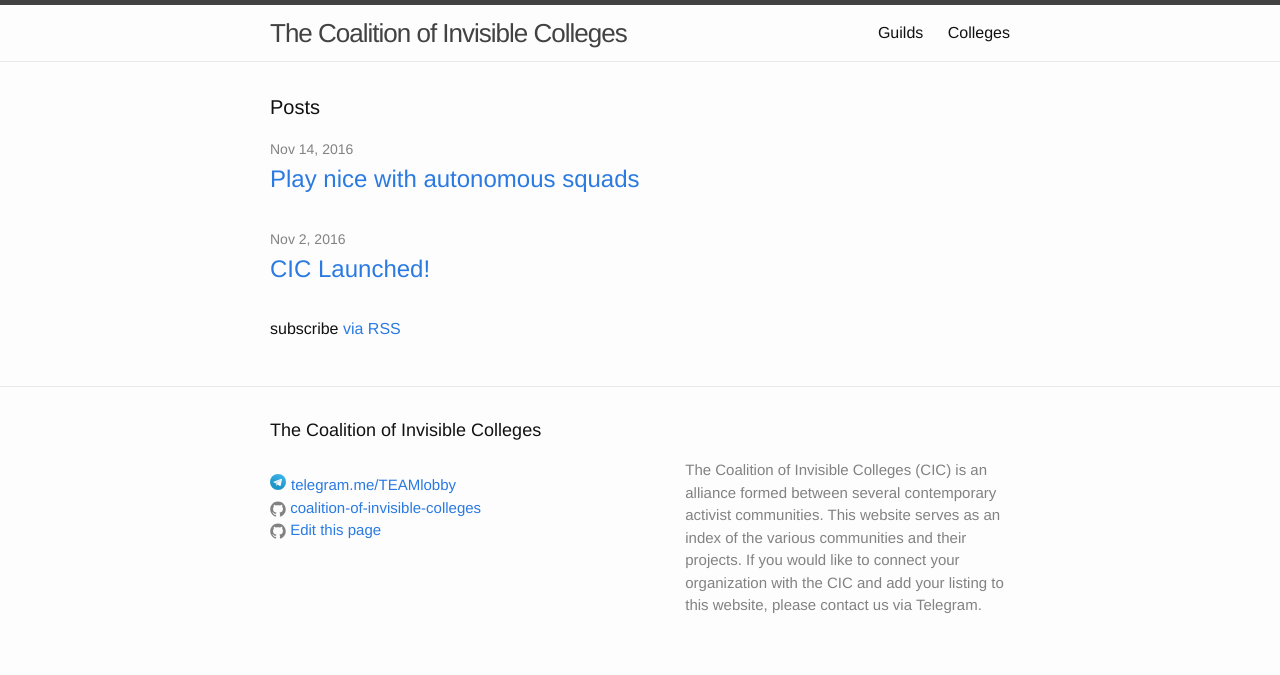
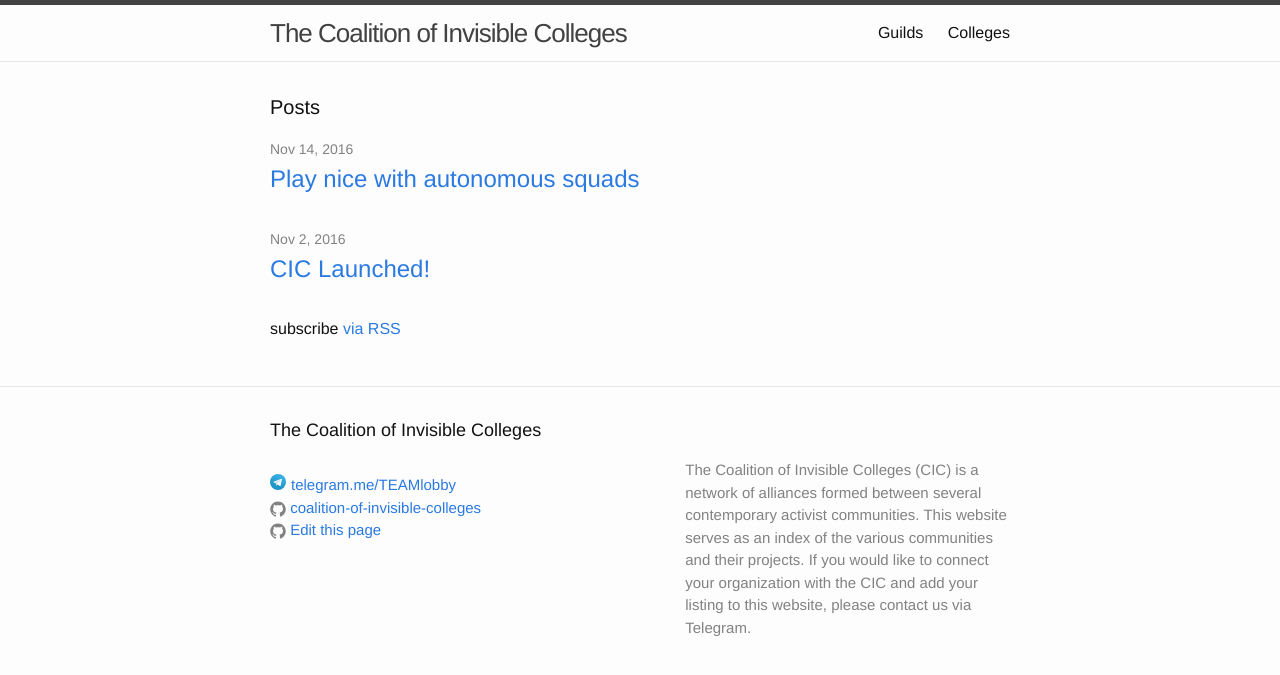
Before and after one commit to coalition-of-invisible-colleges/cic.github.io, a Jekyll site: the page built from index.md, in a window 1280 px wide. Shown: the top 675 px of the page. Built offline with Jekyll 4.4.1, drawn with Linux system fonts in a browser that asks for light colours.

Commit message:
Changed 'alliance' to 'network of alliances'

```diff
--- a/_config.yml
+++ b/_config.yml
@@ -16,7 +16,7 @@
 title: The Coalition of Invisible Colleges
 
 description: > # this means to ignore newlines until "baseurl:"
-  The Coalition of Invisible Colleges (CIC) is an alliance formed
+  The Coalition of Invisible Colleges (CIC) is a network of alliances formed
   between several contemporary activist communities.
   This website serves as an index of the various communities and their projects.
   If you would like to connect your organization with the CIC and add your listing
```
